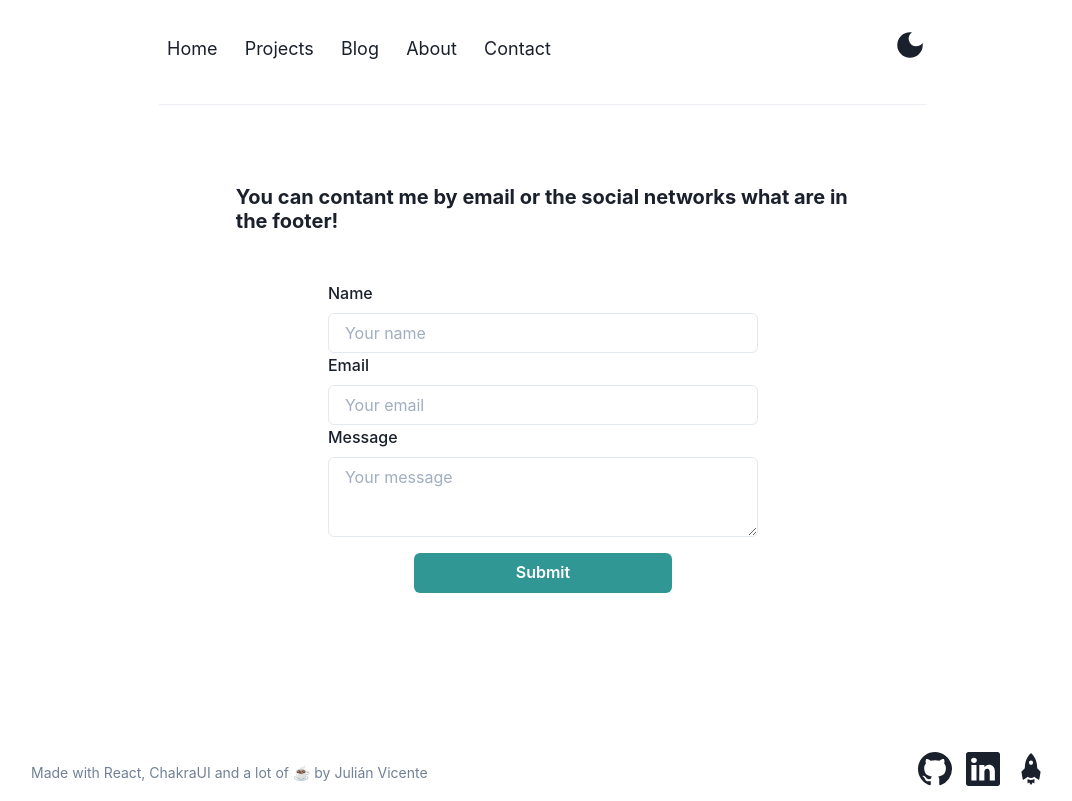
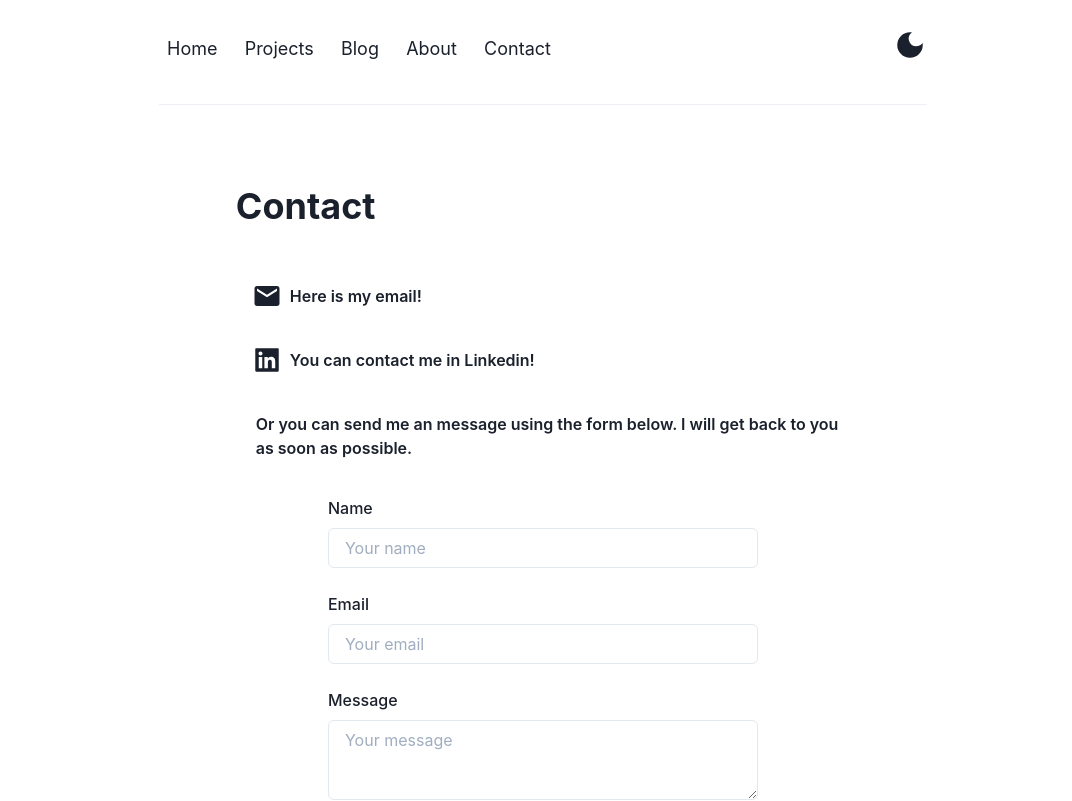
Before and after one commit to julianv97/juvi-portfolio, a React (Vite) app: page /contact in a window 1280 px wide. Shown: the top 801 px of the page, without its empty margins (97-1169 px from the left). Built offline with nearby package versions, Linux system fonts and the light colour scheme.

Commit message:
JP: contact screen done

```diff
--- a/src/components/ContactForm/index.tsx
+++ b/src/components/ContactForm/index.tsx
@@ -1,5 +1,5 @@
 import React, { useRef } from 'react';
-import { Button, VStack, useToast, Flex } from '@chakra-ui/react';
+import { Button, VStack, useToast, Flex, Box } from '@chakra-ui/react';
 import { useForm } from 'react-hook-form';
 import emailjs from 'emailjs-com';
 import CustomInput from '../CustomInput';
@@ -59,6 +59,7 @@ const ContactForm: React.FC = () => {
         }}
         onSubmit={handleSubmit(onSubmit)}
       >
+        <Box mb={6}>
           <CustomInput
             name="name"
             placeholder="Your name"
@@ -70,7 +71,8 @@ const ContactForm: React.FC = () => {
               minLength: { value: 4, message: 'Minimum length should be 4' },
             }}
           />
-
+        </Box>
+        <Box mb={6}>
           <CustomInput
             name="email"
             placeholder="Your email"
@@ -82,6 +84,7 @@ const ContactForm: React.FC = () => {
               minLength: { value: 4, message: 'Minimum length should be 4' },
             }}
           />
+        </Box>
 
         <CustomTextArea
           name="message"
@@ -95,7 +98,7 @@ const ContactForm: React.FC = () => {
           }}
         />
         <Flex justifyContent="center" w="full">
-          <Button w="60%" mt={4} colorScheme="teal" isLoading={isSubmitting} type="submit">
+          <Button w="60%" mt={8} colorScheme="teal" isLoading={isSubmitting} type="submit">
             Submit
           </Button>
         </Flex>
--- a/src/screens/Contact/index.tsx
+++ b/src/screens/Contact/index.tsx
@@ -1,14 +1,32 @@
-import { Heading } from '@chakra-ui/react';
 import React from 'react';
+import { Button, Flex, Heading, Text, Box } from '@chakra-ui/react';
+import { AiFillLinkedin } from 'react-icons/ai';
+import { MdEmail } from 'react-icons/md';
 import ContactForm from '../../components/ContactForm';
 import Section from '../../components/Section';
 
 const Contacts = () => {
   return (
     <Section>
-      <Heading size="md" mb={10}>
-        You can contant me by email or the social networks what are in the footer!
+      <Heading size="xl" mb={10}>
+        Contact
       </Heading>
+      <Flex direction="column" alignItems="start">
+        <Button leftIcon={<MdEmail size="30" />} bg="inherit" mb={6}>
+          <a href="mailto:julian.vicente97s@gmail.com">Here is my email!</a>
+        </Button>
+        <Button leftIcon={<AiFillLinkedin size="30" />} bg="inherit" mb={6}>
+          <a href="https://www.linkedin.com/in/julian-vicente/" target="_blank" rel="noreferrer">
+            You can contact me in Linkedin!
+          </a>
+        </Button>
+      </Flex>
+      <Box pl={5} pb={7}>
+        <Text fontWeight="semibold">
+          Or you can send me an message using the form below. I will get back to you as soon as
+          possible.
+        </Text>
+      </Box>
       <ContactForm />
     </Section>
   );
```
Lines whose indentation alone changed are shown as unchanged.
